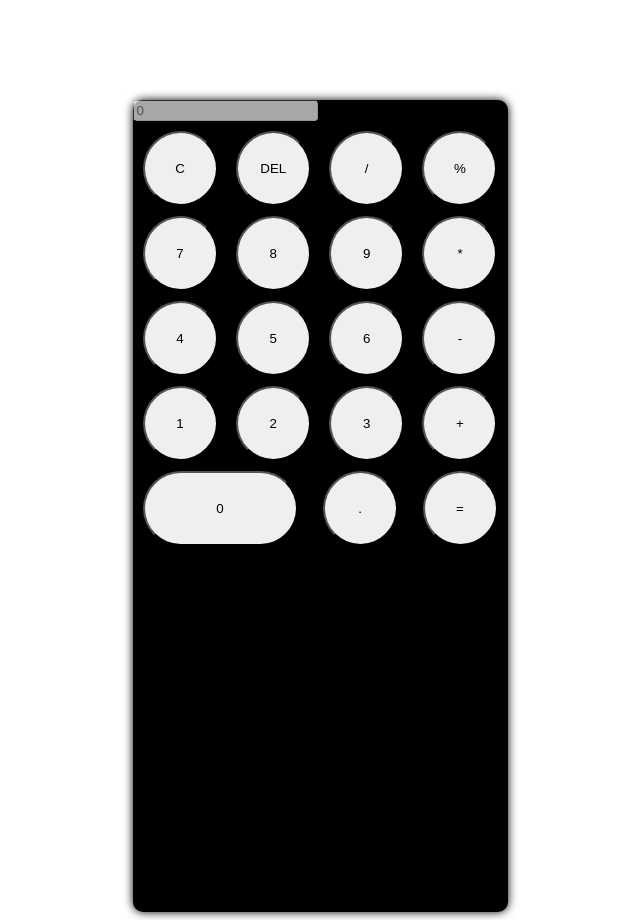
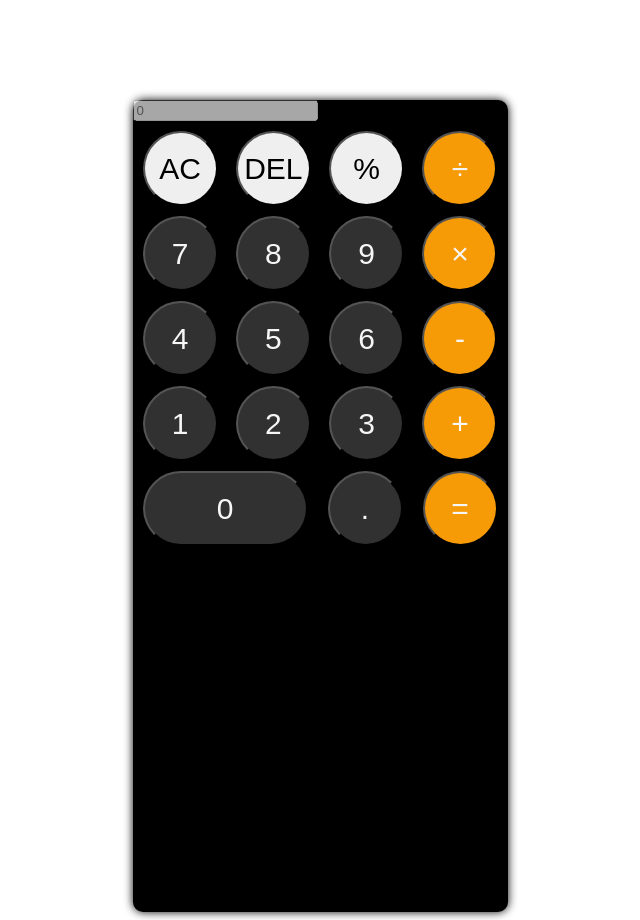
Before and after one commit to ericli18/apple-calculator-clone, a plain HTML site: page index.html in a window 1280 px wide. Shown: the whole page, without its empty margins (320-960 px from the left). Drawn offline with Linux system fonts and the light colour scheme.

Commit message:
change coloring and font for buttons

```diff
--- a/index.html
+++ b/index.html
@@ -14,25 +14,25 @@
                 <input type="text" class="display-input" value="0" disabled>
             </div>
             <div class="buttons">
-                <button class="btn btn-clear">C</button>
+                <button class="btn btn-clear">AC</button>
                 <button class="btn btn-delete">DEL</button>
-                <button class="btn btn-divide">/</button>
                 <button class="btn percent">%</button>
-                <button class="btn btn-7">7</button>
-                <button class="btn btn-8">8</button>
-                <button class="btn btn-9">9</button>
-                <button class="btn btn-multiply">*</button>
-                <button class="btn btn-4">4</button>
-                <button class="btn btn-5">5</button>
-                <button class="btn btn-6">6</button>
-                <button class="btn btn-subtract">-</button>
-                <button class="btn btn-1">1</button>
-                <button class="btn btn-2">2</button>
-                <button class="btn btn-3">3</button>
-                <button class="btn btn-add">+</button>
-                <button class="btn btn-0">0</button>
-                <button class="btn btn-dot">.</button>
-                <button class="btn btn-equal">=</button>
+                <button class="btn mods btn-divide">&divide;</button>
+                <button class="btn num btn-7">7</button>
+                <button class="btn num btn-8">8</button>
+                <button class="btn num btn-9">9</button>
+                <button class="btn mods btn-multiply">&times;</button>
+                <button class="btn num btn-4">4</button>
+                <button class="btn num btn-5">5</button>
+                <button class="btn num btn-6">6</button>
+                <button class="btn mods btn-subtract">-</button>
+                <button class="btn num btn-1">1</button>
+                <button class="btn num btn-2">2</button>
+                <button class="btn num btn-3">3</button>
+                <button class="btn mods btn-add">+</button>
+                <button class="btn num btn-0">0</button>
+                <button class="btn num btn-dot">.</button>
+                <button class="btn mods btn-equal">=</button>
             </div>
         </div>
     </div>
--- a/style.css
+++ b/style.css
@@ -1,3 +1,13 @@
+html{
+    font-size: 62.5%;
+    font-family: 'Open Sans', sans-serif;
+    color: #333;
+    background: #fff;
+    line-height: 1.5;
+    -webkit-font-smoothing: antialiased;
+    -moz-osx-font-smoothing: grayscale;
+}
+
 .calculator{
     width: 375px;
     height: 812px;
@@ -14,11 +24,12 @@
     width: 75px;
     height: 75px;
     border-radius: 50%;
+    font-size: 30px;
 }
 
 .btn-0{
     border-radius: 37.5px;
-    width: 155px;
+    width: 165px;
 }
 
 .buttons{
@@ -28,3 +39,13 @@
     padding: 10px;
     gap: 10px;
 }
+
+.num{
+    background-color: #313131;
+    color: #f6f6f6;
+}
+
+.mods{
+    color: #f6f6f6;
+    background-color: #f69a06;
+}
```
